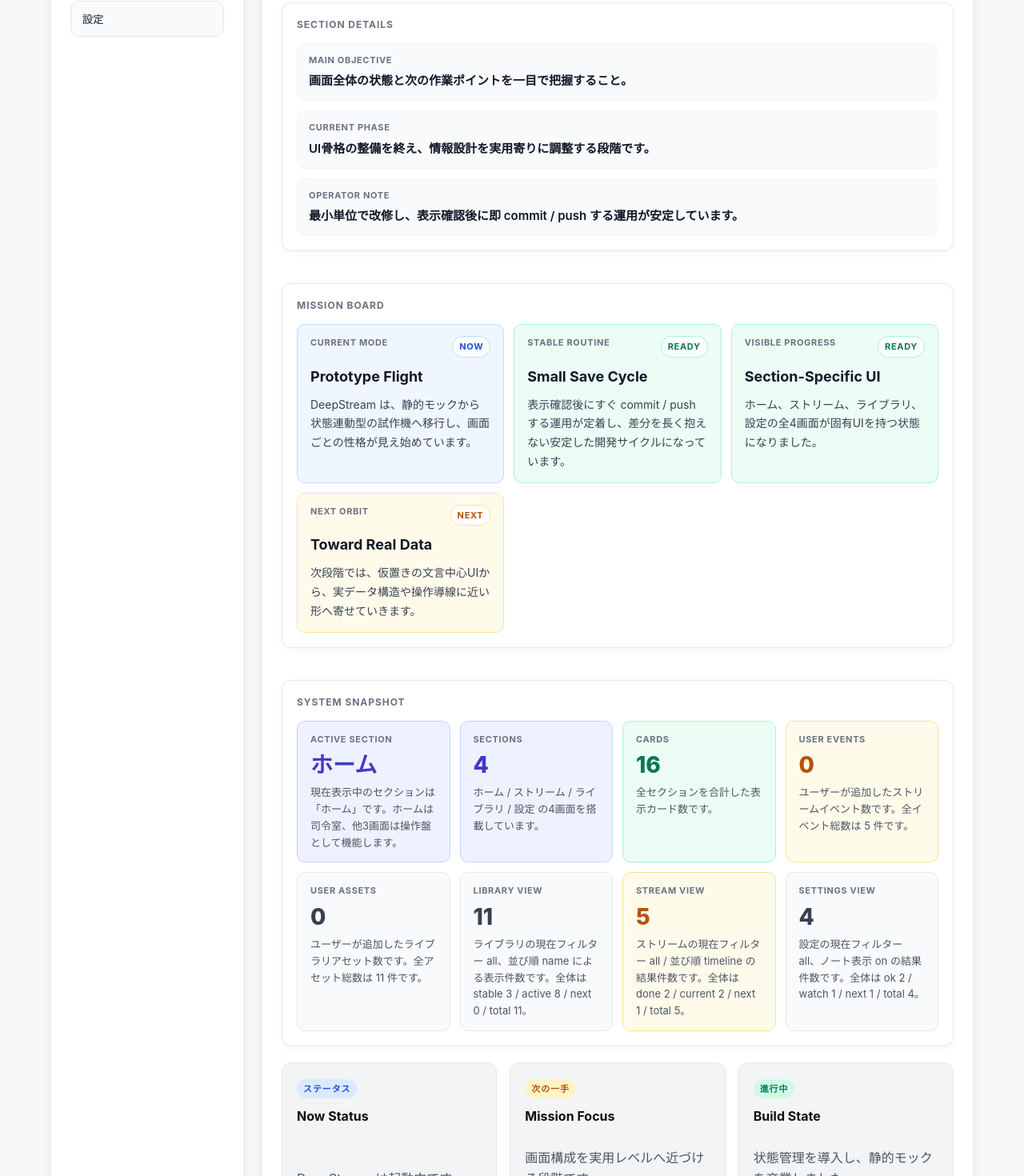
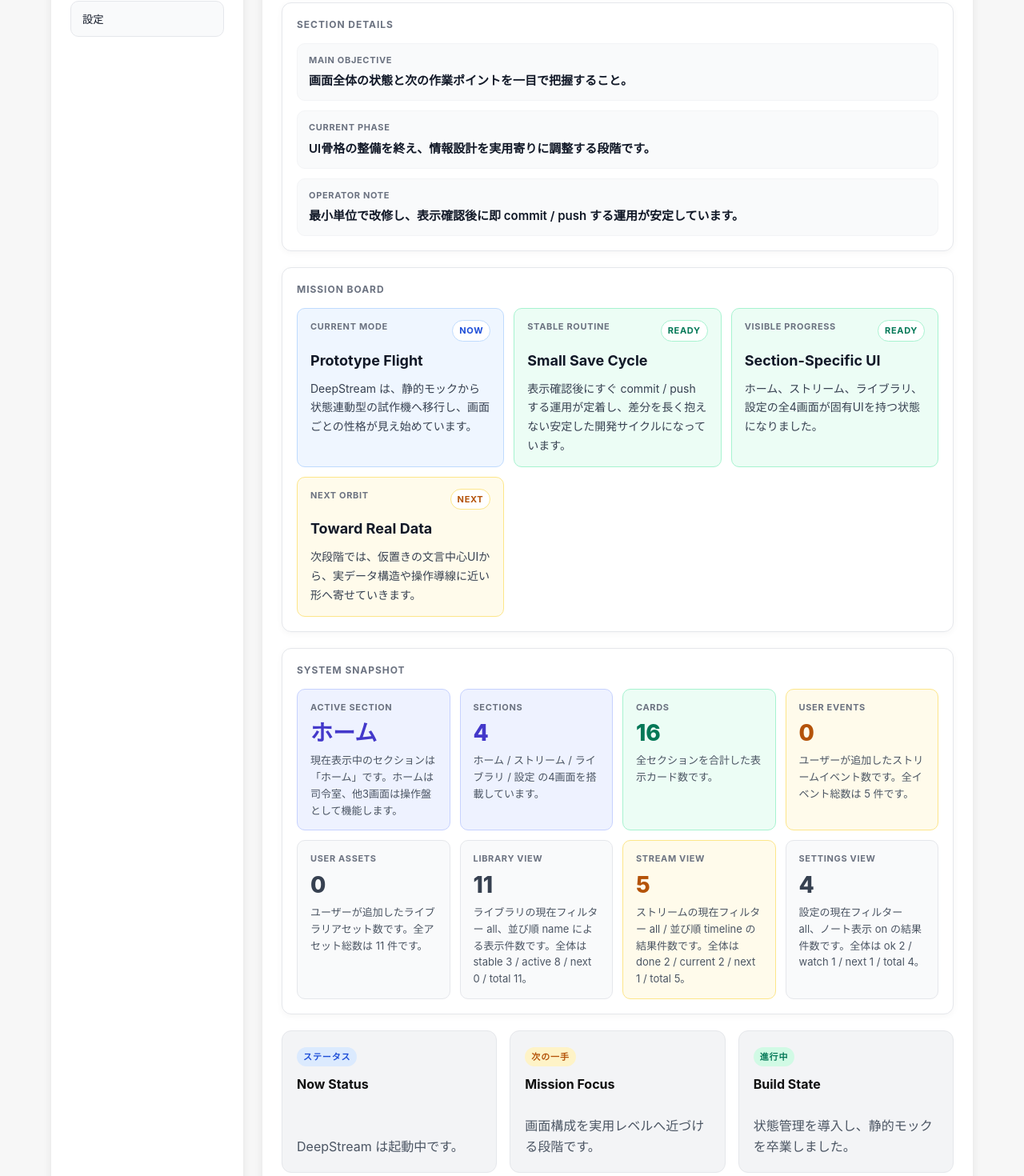
Before and after one commit to wwm001/deepstream, a React (Vite) app: page / in a window 1280 px wide. Shown: the part 462-1932 px from the top of the page at 80% size. Built offline with nearby package versions, Linux system fonts and the light colour scheme.

Commit message:
Normalize component imports after dashboard data migration

```diff
--- a/src/components/HomeMissionPanel.tsx
+++ b/src/components/HomeMissionPanel.tsx
@@ -1,4 +1,4 @@
-import type { HomeFocusItem } from "../dashboardCards";
+import type { HomeFocusItem } from "../data/dashboard";
 
 type HomeMissionPanelProps = {
   items: HomeFocusItem[];
@@ -29,7 +29,6 @@
   return (
     <section
       style={{
-        marginTop: "20px",
         padding: "18px",
         borderRadius: "12px",
         background: "#ffffff",
--- a/src/components/SettingsControlPanel.tsx
+++ b/src/components/SettingsControlPanel.tsx
@@ -1,4 +1,4 @@
-import type { SettingCheck } from "../dashboardCards";
+import type { SettingCheck } from "../data/dashboard";
 
 export type SettingsFilter = "all" | SettingCheck["state"];
 
@@ -29,7 +29,6 @@
   return (
     <section
       style={{
-        marginTop: "20px",
         padding: "18px",
         borderRadius: "12px",
         background: "#ffffff",
--- a/src/components/StreamControlPanel.tsx
+++ b/src/components/StreamControlPanel.tsx
@@ -1,4 +1,4 @@
-import type { StreamEvent } from "../dashboardCards";
+import type { StreamEvent } from "../data/dashboard";
 
 export type StreamFilter = "all" | StreamEvent["phase"];
 export type StreamSort = "timeline" | "newest" | "planned";
@@ -36,7 +36,6 @@
   return (
     <section
       style={{
-        marginTop: "20px",
         padding: "18px",
         borderRadius: "12px",
         background: "#ffffff",
--- a/src/components/SystemSnapshotPanel.tsx
+++ b/src/components/SystemSnapshotPanel.tsx
@@ -1,4 +1,4 @@
-import type { DashboardSnapshotItem } from "../dashboardCards";
+import type { DashboardSnapshotItem } from "../data/dashboard";
 
 type SystemSnapshotPanelProps = {
   items: DashboardSnapshotItem[];
@@ -34,7 +34,6 @@
   return (
     <section
       style={{
-        marginTop: "20px",
         padding: "18px",
         borderRadius: "12px",
         background: "#ffffff",
```
